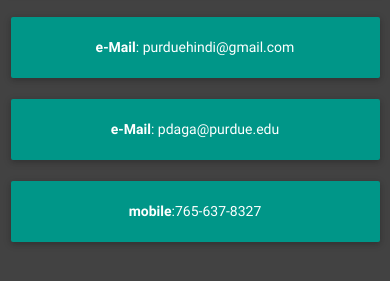
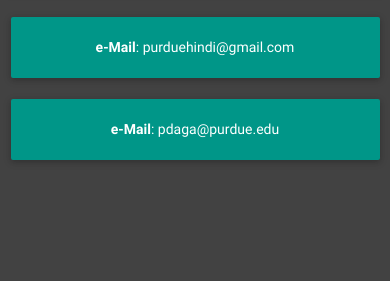
Before and after one commit to PurdueHindi/PurdueHindi.github.io, a plain HTML site: page contactUs.html in a window 390 px wide. Shown: the part 67-348 px from the top of the page. Drawn offline with nearby package versions, Linux system fonts and the light colour scheme.

Commit message:
removed Mr. and removed mobile number

```diff
--- a/contactUs.html
+++ b/contactUs.html
@@ -53,15 +53,6 @@
             </div>
         </div>
 
-        <div class="col s12 center">
-            <div class="card-panel teal hoverable">
-                <span class="white-text">
-                    <b>mobile</b>:765-637-8327
-                </span>
-            </div>
-        </div>
-    </div>
-
     <script>
     $( document ).ready(function()
     {
```
Also changed, not shown: about.html (+1 -1 lines).
